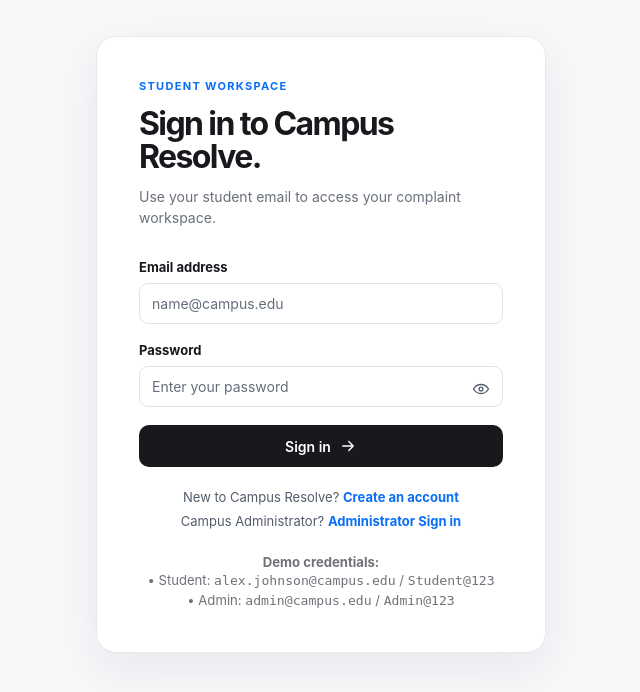
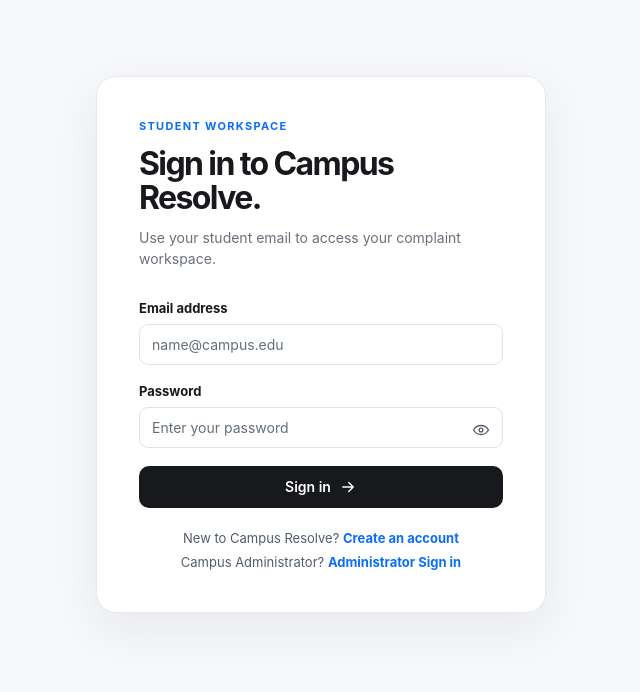
Before and after one commit to DipayanXD/project-pca, a PHP site: page /project-pca/auth/login.php in a window 1280 px wide. Shown: the part 76-768 px from the top of the page, without its empty margins (319-959 px from the left). Run offline with PHP 8.4, Linux system fonts and the light colour scheme.

Commit message:
Remove Demo credentials: in login page

```diff
--- a/auth/admin_login.php
+++ b/auth/admin_login.php
@@ -153,12 +153,6 @@ if (($_SERVER['REQUEST_METHOD'] ?? '') === 'POST') {
         <p class="auth-switch" style="margin-top:0.5rem;">
           Need a student account? <a href="register.php">Create an account</a>
         </p>
-
-        <div class="demo-note" style="margin-top:20px; line-height:1.5; border-top:1px solid var(--line); padding-top:16px;">
-          <strong>Admin credentials:</strong><br />
-          • Email: <code>admin@campus.edu</code><br />
-          • Password: <code>Admin@123</code>
-        </div>
       </section>
     </main>
     <?php require __DIR__ . '/../includes/footer.php'; ?>
--- a/auth/login.php
+++ b/auth/login.php
@@ -143,11 +143,6 @@ if (($_SERVER['REQUEST_METHOD'] ?? '') === 'POST') {
         <p class="auth-switch" style="margin-top:0.5rem;">
           Campus Administrator? <a href="admin_login.php">Administrator Sign in</a>
         </p>
-        <div class="demo-note" style="margin-top:1.5rem; font-size:0.82rem; color:var(--color-muted, #71717a); line-height:1.4;">
-          <strong>Demo credentials:</strong><br />
-          • Student: <code>alex.johnson@campus.edu</code> / <code>Student@123</code><br />
-          • Admin: <code>admin@campus.edu</code> / <code>Admin@123</code>
-        </div>
       </section>
     </main>
     <?php require __DIR__ . '/../includes/footer.php'; ?>
```
